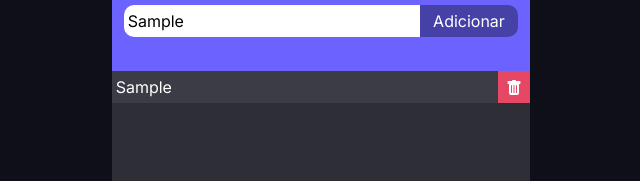
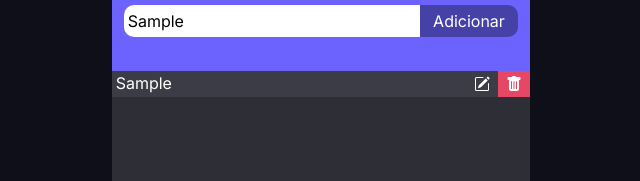
Before and after one commit to Gleidson-cruz/to-do-list, a plain HTML site: page index.html in a window 1280 px wide. Both pictures are taken after typing "Sample" into the empty fields and a click on the button "Adicionar". Shown: the part 193-374 px from the top of the page, 319-959 px from the left. Drawn offline with nearby package versions, Linux system fonts and the light colour scheme.

Commit message:
Função editar em desenvolvimento

```diff
--- a/assets/script.js
+++ b/assets/script.js
@@ -4,7 +4,9 @@ btnAdcionar.addEventListener("click", function () {
   const inputTask = document.getElementById("nova-tarefa").value;
 
   if (inputTask.trim() !== "") {
+    const div = document.createElement("div");
     const span = document.createElement("span");
+    const spanEdit = document.createElement("span");
     const li = document.createElement("li");
 
     document.getElementById("alert").innerHTML = "";
@@ -13,11 +15,36 @@ btnAdcionar.addEventListener("click", function () {
 
     li.textContent = inputTask;
     li.style.listStyle = "none";
-    li.classList.add("col-12", "py-0", "ps-1", "m-0", "d-flex", "justify-content-between", "align-items-center", "text-white");
-    li.appendChild(span);
-    span.innerHTML = "<svg xmlns='http://www.w3.org/2000/svg' width='16' height='16' fill='currentColor' class='bi bi-trash-fill' viewBox='0 0 16 16'><path d='M2.5 1a1 1 0 0 0-1 1v1a1 1 0 0 0 1 1H3v9a2 2 0 0 0 2 2h6a2 2 0 0 0 2-2V4h.5a1 1 0 0 0 1-1V2a1 1 0 0 0-1-1H10a1 1 0 0 0-1-1H7a1 1 0 0 0-1 1zm3 4a.5.5 0 0 1 .5.5v7a.5.5 0 0 1-1 0v-7a.5.5 0 0 1 .5-.5M8 5a.5.5 0 0 1 .5.5v7a.5.5 0 0 1-1 0v-7A.5.5 0 0 1 8 5m3 .5v7a.5.5 0 0 1-1 0v-7a.5.5 0 0 1 1 0'/></svg></i>";
+    li.classList.add(
+      "col-12",
+      "py-0",
+      "ps-1",
+      "m-0",
+      "d-flex",
+      "justify-content-between",
+      "align-items-center",
+      "text-white"
+    );
+    li.appendChild(div);
+    div.appendChild(spanEdit);
+    div.appendChild(span);
+    spanEdit.innerHTML =
+      "<svg xmlns='http://www.w3.org/2000/svg' width='16' height='16' fill='currentColor' class='bi bi-pencil-square' viewBox='0 0 16 16'> <path d='M15.502 1.94a.5.5 0 0 1 0 .706L14.459 3.69l-2-2L13.502.646a.5.5 0 0 1 .707 0l1.293 1.293zm-1.75 2.456-2-2L4.939 9.21a.5.5 0 0 0-.121.196l-.805 2.414a.25.25 0 0 0 .316.316l2.414-.805a.5.5 0 0 0 .196-.12l6.813-6.814z'/> <path fill-rule='evenodd' d='M1 13.5A1.5 1.5 0 0 0 2.5 15h11a1.5 1.5 0 0 0 1.5-1.5v-6a.5.5 0 0 0-1 0v6a.5.5 0 0 1-.5.5h-11a.5.5 0 0 1-.5-.5v-11a.5.5 0 0 1 .5-.5H9a.5.5 0 0 0 0-1H2.5A1.5 1.5 0 0 0 1 2.5z'/></svg>";
+    span.innerHTML =
+      "<svg xmlns='http://www.w3.org/2000/svg' width='16' height='16' fill='currentColor' class='bi bi-trash-fill' viewBox='0 0 16 16'><path d='M2.5 1a1 1 0 0 0-1 1v1a1 1 0 0 0 1 1H3v9a2 2 0 0 0 2 2h6a2 2 0 0 0 2-2V4h.5a1 1 0 0 0 1-1V2a1 1 0 0 0-1-1H10a1 1 0 0 0-1-1H7a1 1 0 0 0-1 1zm3 4a.5.5 0 0 1 .5.5v7a.5.5 0 0 1-1 0v-7a.5.5 0 0 1 .5-.5M8 5a.5.5 0 0 1 .5.5v7a.5.5 0 0 1-1 0v-7A.5.5 0 0 1 8 5m3 .5v7a.5.5 0 0 1-1 0v-7a.5.5 0 0 1 1 0'/></svg></i>";
     span.style.background = "#e64765";
     span.classList.add("fechar", "m-0", "py-1", "px-2");
+    spanEdit.classList.add("editar", "m-0", "p-1", "px-2");
+    li.classList.add("itemLista");
+
+    spanEdit.addEventListener("mouseover", function () {
+      spanEdit.style.background = "#4641a7";
+    });
+
+    spanEdit.addEventListener("mouseout", function () {
+      spanEdit.style.background = "";
+    });
+
 
     span.addEventListener("click", function () {
       document.getElementById("lista-tarefas").removeChild(li);
--- a/assets/style.css
+++ b/assets/style.css
@@ -21,6 +21,10 @@ h1 {
     font-weight: bold;
     font-size: 2rem;
     color: #fff;
+}
+
+.itemLista {
+    padding-bottom: 2px !important;
 }
 
 input {
```
